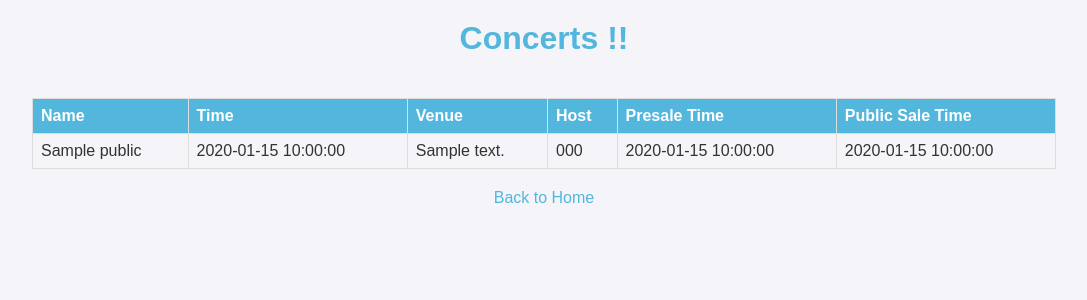
After one commit to awesomePei/113-1-DB-final-project, a Flask app: page /search_concert in a window 1280 px wide. The commit adds this page. Shown: the top 300 px of the page, without its empty margins (96-1183 px from the left). Run offline with Flask 3, Linux system fonts and the light colour scheme; a database or web service that is not in the repository returns one stand-in record (values such as "Sample title"); some libraries are stand-ins or nearby versions.

Commit message:
search concert but no filter yet

```diff
--- a/ticketvibe/app.py
+++ b/ticketvibe/app.py
@@ -190,6 +190,13 @@ def add_venue():
 
     return render_template('add_venue.html')
 
+# 查詢演唱會
+@app.route('/search_concert')
+def search_concert():
+    query = """SELECT * FROM public."CONCERT";"""
+    concerts = execute_query(query, fetch_all=True)
+    return render_template('search_concert.html', concerts=concerts)
+
 
 # 登出頁面
 @app.route('/logout')
--- a/ticketvibe/db.py
+++ b/ticketvibe/db.py
@@ -3,9 +3,9 @@ from psycopg2.extras import RealDictCursor
 
 def get_connection():
     return psycopg2.connect(
-        dbname="ticketvibe",
+        dbname="DB Final",
         user="postgres",
-        password="",
+        password="0000",
         host="localhost",
         port="5432"
     )
--- a/ticketvibe/templates/admin_dashboard.html
+++ b/ticketvibe/templates/admin_dashboard.html
@@ -70,6 +70,7 @@
         <h2><a href="{{ url_for('add_concert') }}">Add a New Concert</a></h2>
         <h2><a href="{{ url_for('add_host') }}">Add a New Host</a></h2>
         <h2><a href="{{ url_for('add_venue') }}">Add a New Venue</a></h2>
+        <h2><a href="/search_concert">See Concerts</a></h2>
         <a href="{{ url_for('logout') }}" class="logout-link">Logout</a>
     </div>
 </body>
--- a/ticketvibe/templates/index.html
+++ b/ticketvibe/templates/index.html
@@ -76,12 +76,14 @@
             {% else %}
                 <div class="user-options">
                     <a href="/purchase_ticket">Purchase Ticket</a> |
+                    <a href="/search_concert">See Concerts</a> |
                     <a href="/logout">Logout</a>
                 </div>
             {% endif %}
         {% else %}
         <br>
             <div class="options">
+                <a href="/search_concert">See Concerts</a>｜
                 <a href="/register">Register</a> |
                 <a href="/login">Login</a>
             </div>
--- /dev/null
+++ b/ticketvibe/templates/search_concert.html
@@ -0,0 +1,76 @@
+<!DOCTYPE html>
+<html lang="en">
+<head>
+    <meta charset="UTF-8">
+    <meta name="viewport" content="width=device-width, initial-scale=1.0">
+    <title>Search Concerts</title>
+    <style>
+        body {
+            font-family: Arial, sans-serif;
+            background-color: #f4f4f9;
+            margin: 0;
+            padding: 0;
+            display: flex;
+            flex-direction: column;
+            align-items: center;
+            color: #333;
+        }
+        h1 {
+            color: #52b6dd;
+            margin-top: 20px;
+        }
+        table {
+            margin: 20px;
+            border-collapse: collapse;
+            width: 80%;
+        }
+        th, td {
+            border: 1px solid #ddd;
+            text-align: left;
+            padding: 8px;
+        }
+        th {
+            background-color: #52b6dd;
+            color: white;
+        }
+        tr:nth-child(even) {
+            background-color: #f9f9f9;
+        }
+        tr:hover {
+            background-color: #f1f1f1;
+        }
+        a {
+            text-decoration: none;
+            color: #52b6dd;
+        }
+    </style>
+</head>
+<body>
+    <h1>Concerts !!</h1>
+    <table>
+        <thead>
+            <tr>
+                <th>Name</th>
+                <th>Time</th>
+                <th>Venue</th>
+                <th>Host</th>
+                <th>Presale Time</th>
+                <th>Public Sale Time</th>
+            </tr>
+        </thead>
+        <tbody>
+            {% for concert in concerts %}
+            <tr>
+                <td>{{ concert.name }}</td>
+                <td>{{ concert.time }}</td>
+                <td>{{ concert.venue_address }}</td>
+                <td>{{ concert.host_phone }}</td>
+                <td>{{ concert.presale_time }}</td>
+                <td>{{ concert.public_sale_time }}</td>
+            </tr>
+            {% endfor %}
+        </tbody>
+    </table>
+    <a href="/">Back to Home</a>
+</body>
+</html>
```
